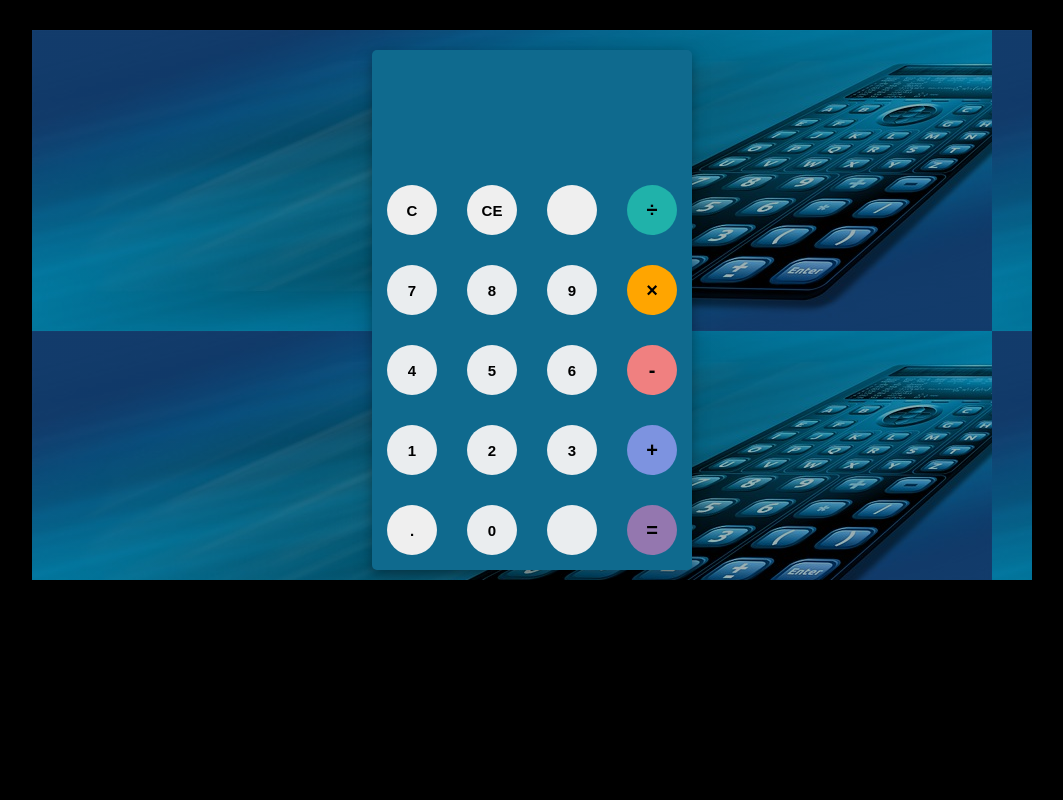
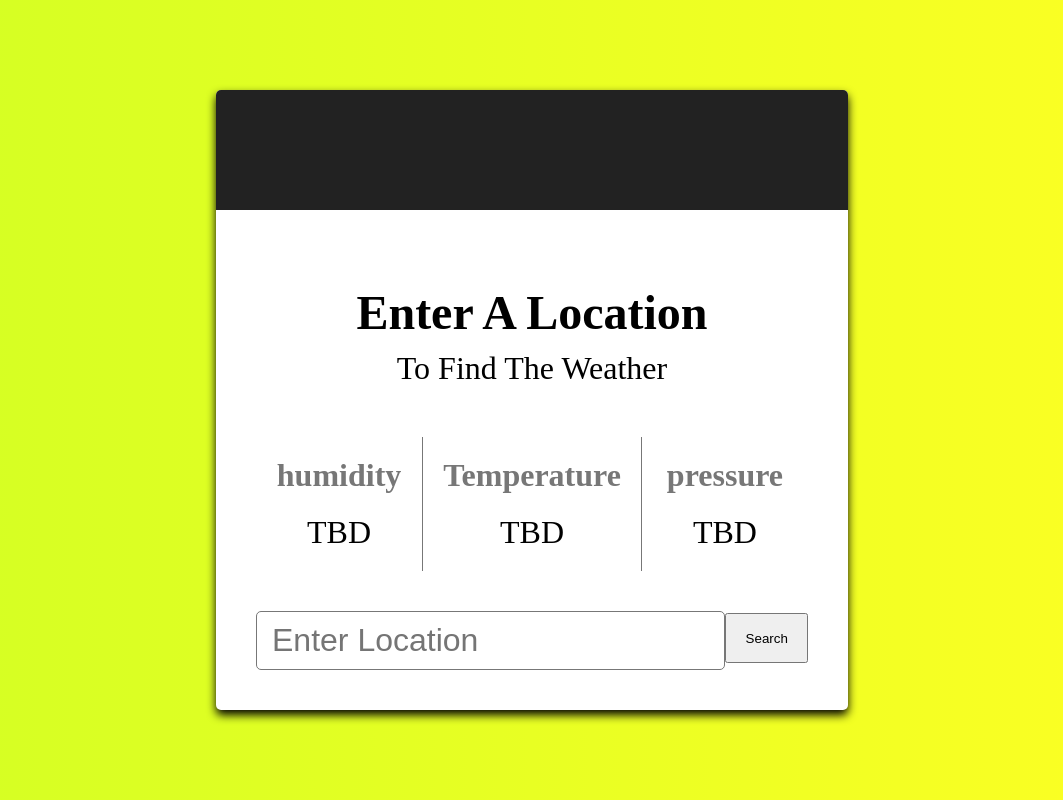
Before and after one commit to Shiwsahaya/grocery-app, a plain HTML site: page index.html in a window 1280 px wide. Shown: the whole page, without its empty margins (108-1171 px from the left). Drawn offline with Linux system fonts and the light colour scheme.

Commit message:
Weather Using JS

```diff
--- a/css/style.css
+++ /dev/null
@@ -1,98 +0,0 @@
-body {
-    font-family: 'Open Sans', sans-serif;
-    background-color: black;
-}
-
-#container {
-    width: 1000px;
-    height: 550px;
-    background-image: linear-gradient(rgba(0, 0, 0, 0.3), rgba(0, 0, 0, 0.3)), url("../image/calc.jpg");
-    margin: 20px auto;
-}
-
-#calculator {
-    width: 320px;
-    height: 520px;
-    background-color: #0f6a8e;
-    margin: 0 auto;
-    top: 20px;
-    position: relative;
-    border-radius: 5px;
-    box-shadow: 0 4px 8px 0 rgba(0, 0, 0, 0.2), 0 6px 20px 0 rgba(0, 0, 0, 0.19);
-}
-
-#result {
-    height: 120px;
-}
-
-#output {
-    padding-top: 40px;
-    text-align: right;
-    height: 60px;
-    margin: 30px 20px;
-    font-size: 30px;
-}
-
-#keyboard {
-    height: 400px;
-}
-
-.operator,
-.number,
-.number-decimal,
-.empty {
-    width: 50px;
-    height: 50px;
-    margin: 15px;
-    float: left;
-    border-radius: 50%;
-    border-width: 0;
-    font-weight: bold;
-    font-size: 15px;
-}
-
-.number,
-.empty {
-    background-color: #eaedef;
-}
-
-.number,
-.operator {
-    cursor: pointer;
-}
-
-.operator:active,
-.number:active {
-    font-size: 13px;
-}
-
-.operator:focus,
-.number:focus,
-.empty:focus {
-    outline: 0;
-}
-
-button:nth-child(4) {
-    font-size: 20px;
-    background-color: #20b2aa;
-}
-
-button:nth-child(8) {
-    font-size: 20px;
-    background-color: #ffa500;
-}
-
-button:nth-child(12) {
-    font-size: 20px;
-    background-color: #f08080;
-}
-
-button:nth-child(16) {
-    font-size: 20px;
-    background-color: #7d93e0;
-}
-
-button:nth-child(20) {
-    font-size: 20px;
-    background-color: #9477af;
-}
--- a/index.html
+++ b/index.html
@@ -1,44 +1,44 @@
-<html>
+<!DOCTYPE html>
+<html lang="en">
 
 <head>
-    <link rel="stylesheet" type="text/css" href="css/style.css">
-    <link href="https://fonts.googleapis.com/css?family=Open+Sans:600,700" rel="stylesheet">
-    <title>A simple calculator</title>
+    <meta charset="UTF-8">
+    <meta name="viewport" content="width=device-width, initial-scale=1.0">
+    <meta http-equiv="X-UA-Compatible" content="ie=edge">
+    <link href="style.css" rel="stylesheet">
+    <title>Weather App</title>
 </head>
 
 <body>
-    <div id="container">
-        <div id="calculator">
-            <div id="result">
-                <div id="output">
-                    <p id="outputValue"></p>
+    <div class="container">
+        <div class="header">
+        </div>
+        <div class="content">
+            <div class="general-information">
+                <div class="status" data-status>Enter A Location</div>
+                <div class="location" data-location>To Find The Weather</div>
+            </div>
+            <div class="detail-section">
+                <div class="detail">
+                    <div class="title">humidity</div>
+                    <div class="value" data-humidity>TBD</div>
+                </div>
+                <div class="detail bordered">
+                    <div class="title">Temperature</div>
+                    <div class="value" data-temperature>TBD</div>
+                </div>
+                <div class="detail">
+                    <div class="title">pressure</div>
+                    <div class="value" data-pressure>TBD</div>
                 </div>
             </div>
-            <div id="keyboard">
-                <button class="operator" id="clear">C</button>
-                <button class="operator" id="backspace">CE</button>
-                <button class="operator" id=""></button>
-                <button class="operator" id="/">&#247;</button>
-                <button class="number" id="7">7</button>
-                <button class="number" id="8">8</button>
-                <button class="number" id="9">9</button>
-                <button class="operator" id="×">&times;</button>
-                <button class="number" id="4">4</button>
-                <button class="number" id="5">5</button>
-                <button class="number" id="6">6</button>
-                <button class="operator" id="-">-</button>
-                <button class="number" id="1">1</button>
-                <button class="number" id="2">2</button>
-                <button class="number" id="3">3</button>
-                <button class="operator" id="+">+</button>
-                <button class="number-decimal" id="decimal">.</button>
-                <button class="number" id="0">0</button>
-                <button class="empty" id="empty"></button>
-                <button class="operator" id="=">=</button>
+            <div class="city-search-container">
+                <input type="text" id="city-search" data-city-search placeholder="Enter Location">
+                <button id="btn" onclick="fetchData()">Search</button>
             </div>
         </div>
     </div>
-    <script src="js/script.js"></script>
+    <script src="script.js"></script>
 </body>
 
 </html>
--- a/js/script.js
+++ /dev/null
@@ -1,109 +0,0 @@
-var oneButton = document.getElementById("1");
-var twoButton = document.getElementById("2");
-var threeButton = document.getElementById("3");
-var fourButton = document.getElementById("4");
-var fiveButton = document.getElementById("5");
-var sixButton = document.getElementById("6");
-var sevenButton = document.getElementById("7");
-var eightButton = document.getElementById("8");
-var nineButton = document.getElementById("9");
-var zeroButton = document.getElementById("0");
-
-var decimalButton = document.getElementById('decimal');
-var clearButton = document.getElementById('clear');
-var backspaceButton = document.getElementById('backspace');
-var diplayValElement = document.getElementById('outputValue');
-
-var calcNumButton = document.getElementsByClassName('number');
-var calcOperatorButton = document.getElementsByClassName('operator');
-
-var displayVal = 0;
-var pendingVal;
-var resultString = [];
-
-var updateDisplyVal = (clickObj) => {
-    var btnText = clickObj.target.innerText;
-    if (displayVal == '0')
-        displayVal = '';
-    displayVal += btnText;
-    diplayValElement.innerText = displayVal;
-}
-var performOperation = (clickObj) => {
-    var operator = clickObj.target.innerText;
-    switch (operator) {
-        case '+':
-            if (resultString[resultString.length - 1] != '+') {
-                pendingVal = displayVal;
-                displayVal = '0';
-                diplayValElement.innerText = displayVal;
-                resultString.push(pendingVal);
-                resultString.push('+');
-            }
-            break;
-
-        case '-':
-            if (resultString[resultString.length - 1] != '-') {
-                pendingVal = displayVal;
-                displayVal = '0';
-                diplayValElement.innerText = displayVal;
-                resultString.push(pendingVal);
-                resultString.push('-');
-            }
-            break;
-
-        case '×':
-            if (resultString[resultString.length - 1] != '*') {
-                pendingVal = displayVal;
-                displayVal = '0';
-                diplayValElement.innerText = displayVal;
-                resultString.push(pendingVal);
-                resultString.push('*');
-            }
-            break;
-
-        case '÷':
-
-            if (resultString[resultString.length - 1] != '/') {
-                pendingVal = displayVal;
-                displayVal = '0';
-                diplayValElement.innerText = displayVal;
-                resultString.push(pendingVal);
-                resultString.push('/');
-            }
-            break;
-
-        case '=':
-            resultString.push(displayVal);
-            var evautation = eval(resultString.join(''));
-            displayVal = evautation + '';
-            diplayValElement.innerText = displayVal;
-            resultString = [];
-        default:
-            break;
-    }
-}
-for (let i = 0; i < calcNumButton.length; i++) {
-    calcNumButton[i].addEventListener('click', updateDisplyVal, false);
-}
-for (let i = 0; i < calcOperatorButton.length; i++) {
-    calcOperatorButton[i].addEventListener('click', performOperation, false);
-}
-
-clearButton.onclick = () => {
-    displayVal = '0';
-    pendingVal = undefined;
-    resultString = [];
-    diplayValElement.innerHTML = displayVal;
-}
-backspaceButton.onclick = () => {
-    let lengthOfDiplayVal = displayVal.length;
-    displayVal = displayVal.slice(0, lengthOfDiplayVal - 1);
-    if (displayVal === '')
-        displayVal = '0';
-    diplayValElement.innerText = displayVal;
-}
-decimalButton.onclick = () => {
-    if (!displayVal.includes('.'))
-        displayVal += '.';
-    diplayValElement.innerText = displayVal;
-}
--- /dev/null
+++ b/script.js
@@ -0,0 +1,22 @@
+function fetchData() {
+    let city = document.getElementById('city-search').value;
+    let apiKey = 'APPID=a024a34843bcf7c66ed9cfaba65cff91';
+    fetch('http://api.openweathermap.org/data/2.5/weather?q=' + city + '&APPID=a024a34843bcf7c66ed9cfaba65cff91')
+        .then(respnse => respnse.json())
+        .then(data => {
+            let humidity = data.main.humidity;
+            let temprature = data.main.temp;
+            let pressure = data.main.pressure;
+
+            const humidityElement = document.querySelector('[data-humidity]')
+            humidityElement.textContent = humidity;
+
+            const tempratureElement = document.querySelector('[data-temperature]');
+            tempratureElement.textContent = ((temprature - 273.15) * 9 / 5) + 32; //kelvin to fernahite
+
+
+            const pressureElement = document.querySelector('[data-pressure]');
+            pressureElement.textContent = pressure;
+        })
+        .catch(err => alert("wrong city Name"));
+}
--- /dev/null
+++ b/style.css
@@ -0,0 +1,102 @@
+body {
+    background: linear-gradient(to right, rgb(211, 255, 35), rgb(253, 255, 35));
+    display: flex;
+    justify-content: center;
+    align-items: center;
+    min-height: 100vh;
+    margin: 0;
+    padding: 0;
+}
+
+.container {
+    max-width: 50%;
+    background-color: white;
+    box-shadow: 0 5px 10px black;
+    border-radius: 5px;
+}
+
+.content {
+    padding: 40px;
+    margin-top: 25px;
+}
+
+.header {
+    background-color: #222;
+    height: 120px;
+    display: flex;
+    justify-content: center;
+    align-items: flex-end;
+    border-top-left-radius: 5px;
+    border-top-right-radius: 5px;
+}
+
+#btn {
+    width: 100px;
+    height: 50px;
+    margin-top: 42px;
+}
+
+.general-information {
+    display: flex;
+    flex-direction: column;
+    align-items: center;
+    padding: 10px;
+}
+
+.status {
+    font-size: 3rem;
+    font-weight: bold;
+}
+
+.location {
+    font-size: 2rem;
+    font-weight: normal;
+    margin-top: 10px;
+}
+
+.detail-section {
+    display: flex;
+    justify-content: space-between;
+    margin-top: 40px;
+}
+
+.detail {
+    display: flex;
+    flex-direction: column;
+    align-items: center;
+    flex-basis: 0;
+    flex-grow: 1;
+    padding: 20px;
+}
+
+.detail.bordered {
+    border-left: 1px solid #777;
+    border-right: 1px solid #777;
+}
+
+.detail .title {
+    font-size: 2rem;
+    flex-grow: 1;
+    font-weight: bold;
+    color: #777;
+}
+
+.detail .value {
+    font-size: 2rem;
+    margin-top: 20px;
+}
+
+.city-search-container {
+    display: flex;
+    justify-content: center;
+}
+
+#city-search {
+    margin-top: 40px;
+    font-size: 2rem;
+    outline: none;
+    border: 1px solid #777;
+    border-radius: 5px;
+    padding: 10px 15px;
+    width: 100%;
+}
```
Also changed, not shown: image/calc.jpg (deleted).
